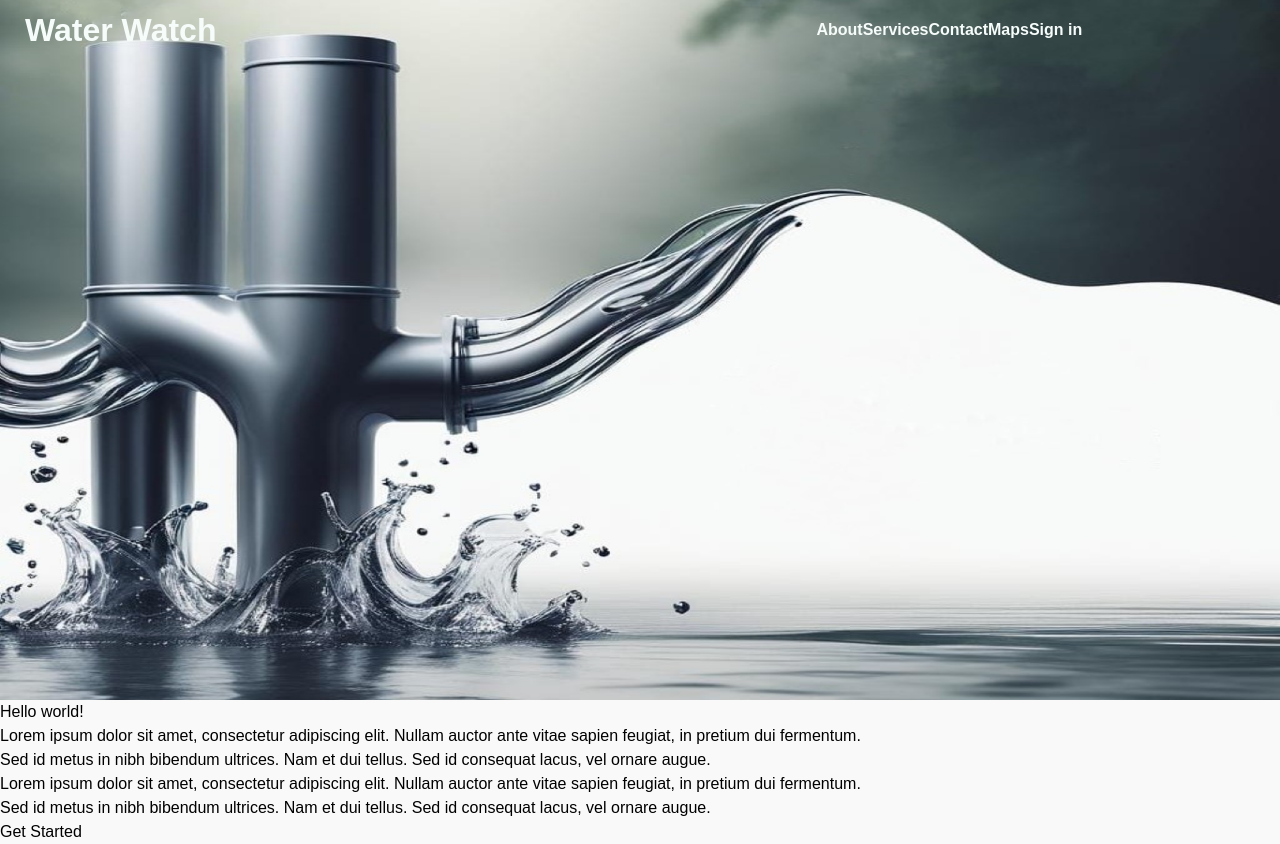
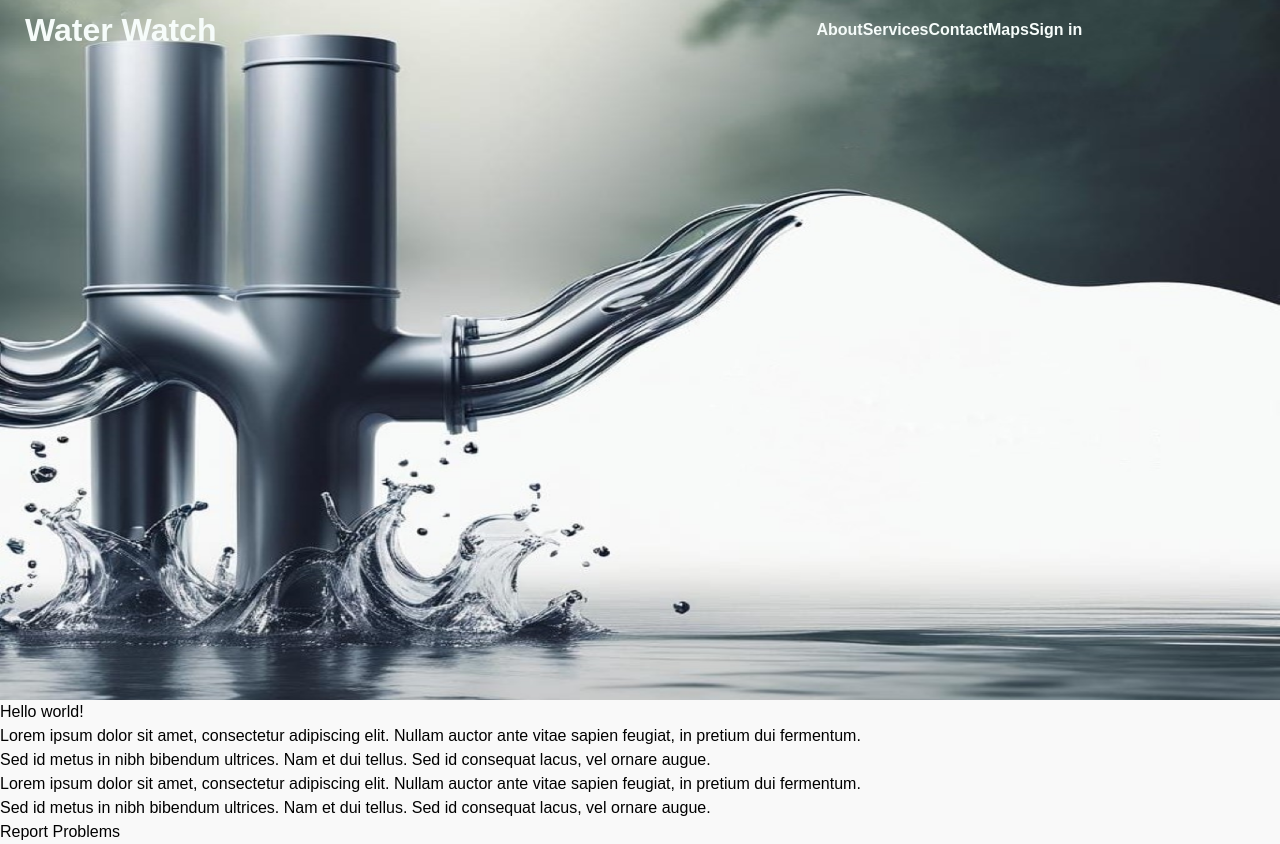
Before and after one commit to SamadritaBhattacharya/Flowfix, a React (Vite) app in the folder frontend/: page / in a window 1280 px wide. Built offline with nearby package versions, Linux system fonts and the light colour scheme; a web font is replaced by a local one.

Commit message:
Button updated.

```diff
--- a/frontend/src/components/Hero.jsx
+++ b/frontend/src/components/Hero.jsx
@@ -34,16 +34,13 @@ const Hero = () => {
                 </p>
               </div>
               <button className="bg-blue-500 ml-[1000px] hover:bg-blue-300 hover:text-cyan-800  hover:font-semibold text-white py-2 px-4 rounded mt-4">
-                Get Started
+                Report Problems
               </button>
               </div>
 
         </section>
 
-        {/* <section >
-          <About />
-          <h1>About</h1>
-        </section> */}
+
 
 
 
```
